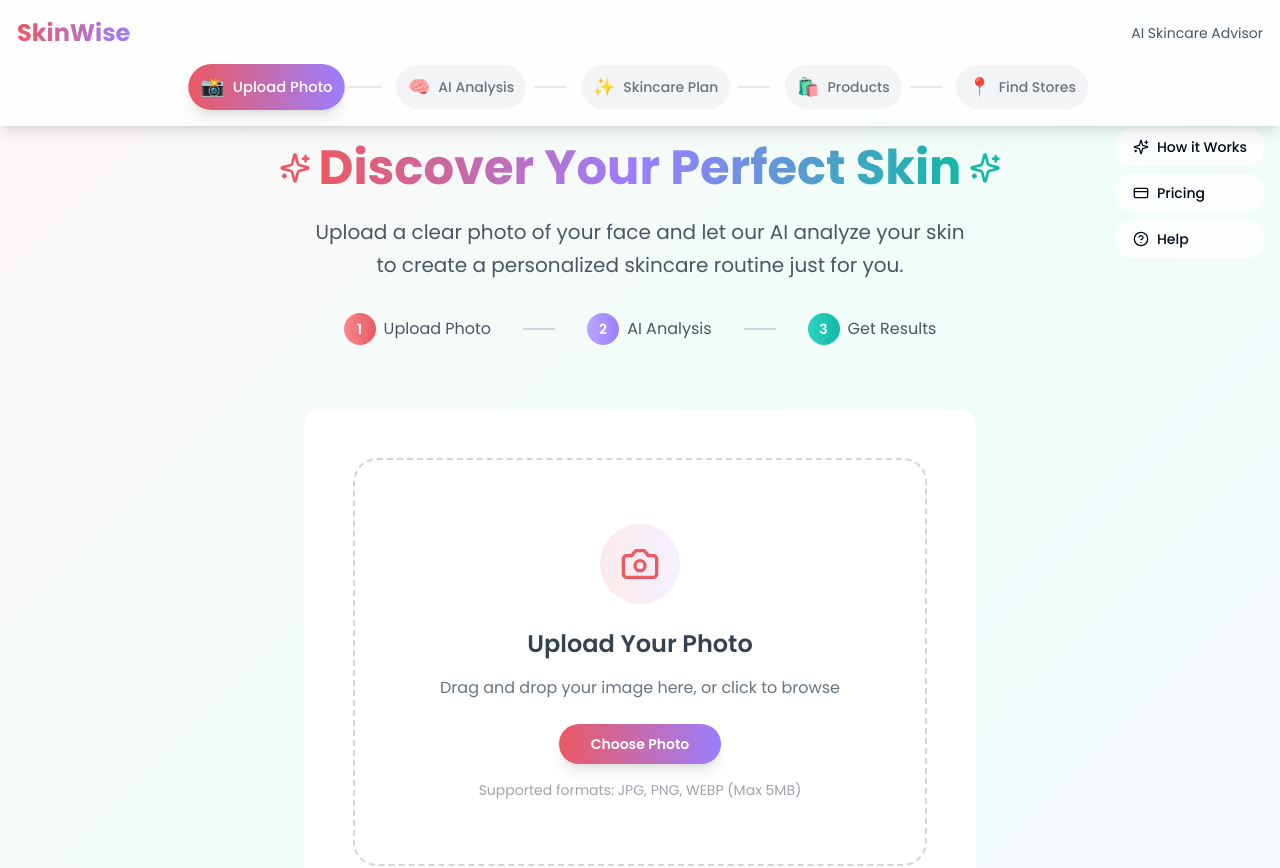
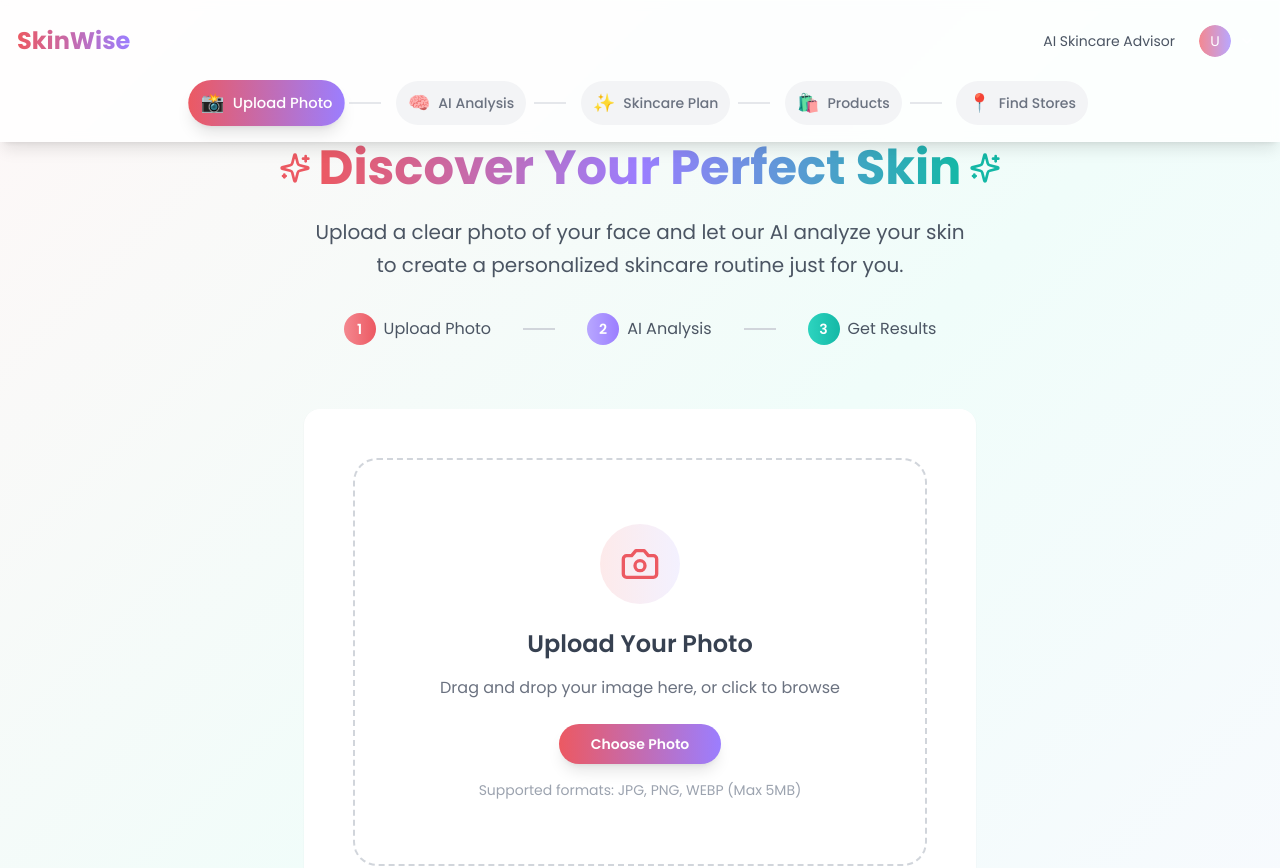
Before and after one commit to tade-dev/skin-savvy-discovery-app, a React (Vite) app: page / in a window 1280 px wide. Shown: the top 868 px of the page. Built offline with nearby package versions, Linux system fonts and the light colour scheme.

Commit message:
Add profile avatar and popup menu
Implement a profile avatar in the top-right corner that, when clicked, displays a popup menu with account-related options.

```diff
--- a/src/components/ContextualActionBar.tsx
+++ b/src/components/ContextualActionBar.tsx
@@ -1,5 +1,13 @@
 
-import { HelpCircle, Sparkles, CreditCard, Save, RotateCcw, Crown, Clock, ShoppingBag, User } from "lucide-react";
+import { HelpCircle, Sparkles, CreditCard, Save, RotateCcw, Crown, Clock, ShoppingBag, User, ChevronDown } from "lucide-react";
+import {
+  DropdownMenu,
+  DropdownMenuContent,
+  DropdownMenuItem,
+  DropdownMenuSeparator,
+  DropdownMenuTrigger,
+} from "@/components/ui/dropdown-menu";
+import { Avatar, AvatarFallback, AvatarImage } from "@/components/ui/avatar";
 
 interface ContextualActionBarProps {
   currentStep: string;
@@ -129,18 +137,48 @@ const ContextualActionBar = ({ currentStep, onStepChange, onPremiumFeatureClick
   };
 
   return (
-    <div className="fixed top-32 right-4 z-40 space-y-2">
+    <DropdownMenu>
+      <DropdownMenuTrigger className="flex items-center space-x-2 hover:bg-white/10 rounded-full p-2 transition-colors">
+        <Avatar className="w-8 h-8">
+          <AvatarImage src="" alt="Profile" />
+          <AvatarFallback className="bg-gradient-to-r from-blush-400 to-lavender-400 text-white text-sm">
+            U
+          </AvatarFallback>
+        </Avatar>
+        <ChevronDown className="w-4 h-4 text-white/80" />
+      </DropdownMenuTrigger>
+
+      <DropdownMenuContent
+        align="end"
+        className="w-56 bg-white border border-gray-200 shadow-lg rounded-lg"
+      >
+        <div className="px-3 py-2 border-b border-gray-100">
+          <p className="text-sm font-medium text-gray-900">Quick Actions</p>
+          <p className="text-xs text-gray-500">Context-aware menu</p>
+        </div>
+
         {getContextualActions().map((action, index) => (
-        <button
+          <DropdownMenuItem
             key={index}
             onClick={action.action}
-          className="flex items-center space-x-2 w-full px-4 py-2 bg-white/80 backdrop-blur-sm border border-white/20 rounded-lg text-sm font-medium hover:bg-white/90 hover:shadow-lg transition-all duration-300 transform hover:scale-105"
+            className="flex items-center space-x-2 px-3 py-2 text-sm cursor-pointer hover:bg-gray-50"
           >
             {action.icon}
             <span>{action.label}</span>
-        </button>
+          </DropdownMenuItem>
         ))}
-    </div>
+
+        <DropdownMenuSeparator />
+
+        <DropdownMenuItem
+          onClick={() => onStepChange('account')}
+          className="flex items-center space-x-2 px-3 py-2 text-sm cursor-pointer hover:bg-gray-50"
+        >
+          <User className="w-4 h-4" />
+          <span>My Account</span>
+        </DropdownMenuItem>
+      </DropdownMenuContent>
+    </DropdownMenu>
   );
 };
 
--- a/src/components/Navigation.tsx
+++ b/src/components/Navigation.tsx
@@ -1,11 +1,14 @@
 
 import { CheckCircle } from "lucide-react";
+import ContextualActionBar from "@/components/ContextualActionBar";
 
 interface NavigationProps {
   currentStep: string;
+  onStepChange: (step: 'upload' | 'analysis' | 'routine' | 'products' | 'stores' | 'pricing' | 'history' | 'reminders' | 'deals' | 'account') => void;
+  onPremiumFeatureClick: (feature: string, plan: 'Pro' | 'Elite') => boolean;
 }
 
-const Navigation = ({ currentStep }: NavigationProps) => {
+const Navigation = ({ currentStep, onStepChange, onPremiumFeatureClick }: NavigationProps) => {
   const steps = [
     { id: 'upload', label: 'Upload Photo', icon: '📸' },
     { id: 'analysis', label: 'AI Analysis', icon: '🧠' },
@@ -23,7 +26,14 @@ const Navigation = ({ currentStep }: NavigationProps) => {
           <h1 className="text-2xl font-bold bg-gradient-to-r from-blush-500 to-lavender-500 bg-clip-text text-transparent">
             SkinWise
           </h1>
-          <div className="text-sm text-gray-600">AI Skincare Advisor</div>
+          <div className="flex items-center space-x-4">
+            <div className="text-sm text-gray-600">AI Skincare Advisor</div>
+            <ContextualActionBar
+              currentStep={currentStep}
+              onStepChange={onStepChange}
+              onPremiumFeatureClick={onPremiumFeatureClick}
+            />
+          </div>
         </div>
 
         <div className="flex items-center justify-between max-w-4xl mx-auto">
--- a/src/pages/Index.tsx
+++ b/src/pages/Index.tsx
@@ -2,7 +2,6 @@
 import { useState } from "react";
 import Navigation from "@/components/Navigation";
 import UpgradeModal from "@/components/UpgradeModal";
-import ContextualActionBar from "@/components/ContextualActionBar";
 import MainContent from "@/components/MainContent";
 import { usePremiumFeatures } from "@/hooks/usePremiumFeatures";
 import { generateMockAnalysis } from "@/utils/mockAnalysis";
@@ -36,9 +35,7 @@ const Index = () => {
 
   return (
     <div className="min-h-screen">
-      <Navigation currentStep={currentStep} />
-
-      <ContextualActionBar
+      <Navigation
         currentStep={currentStep}
         onStepChange={setCurrentStep}
         onPremiumFeatureClick={handlePremiumFeatureClick}
```
Lines whose indentation alone changed are shown as unchanged.
